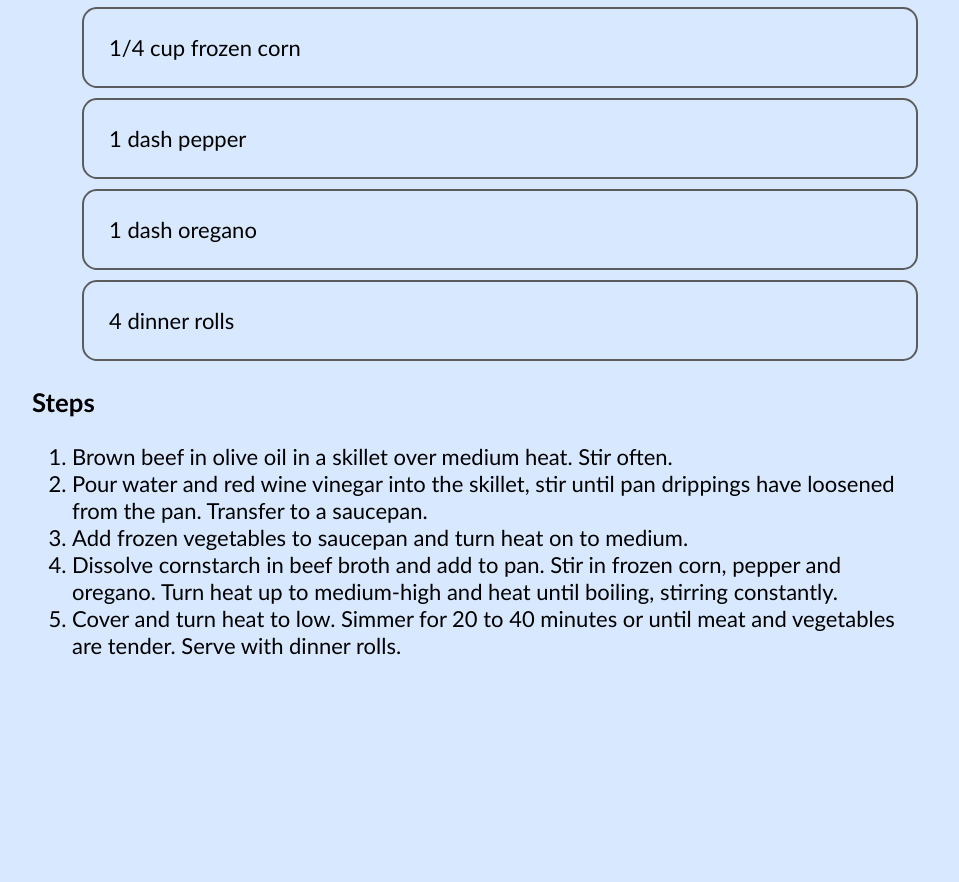
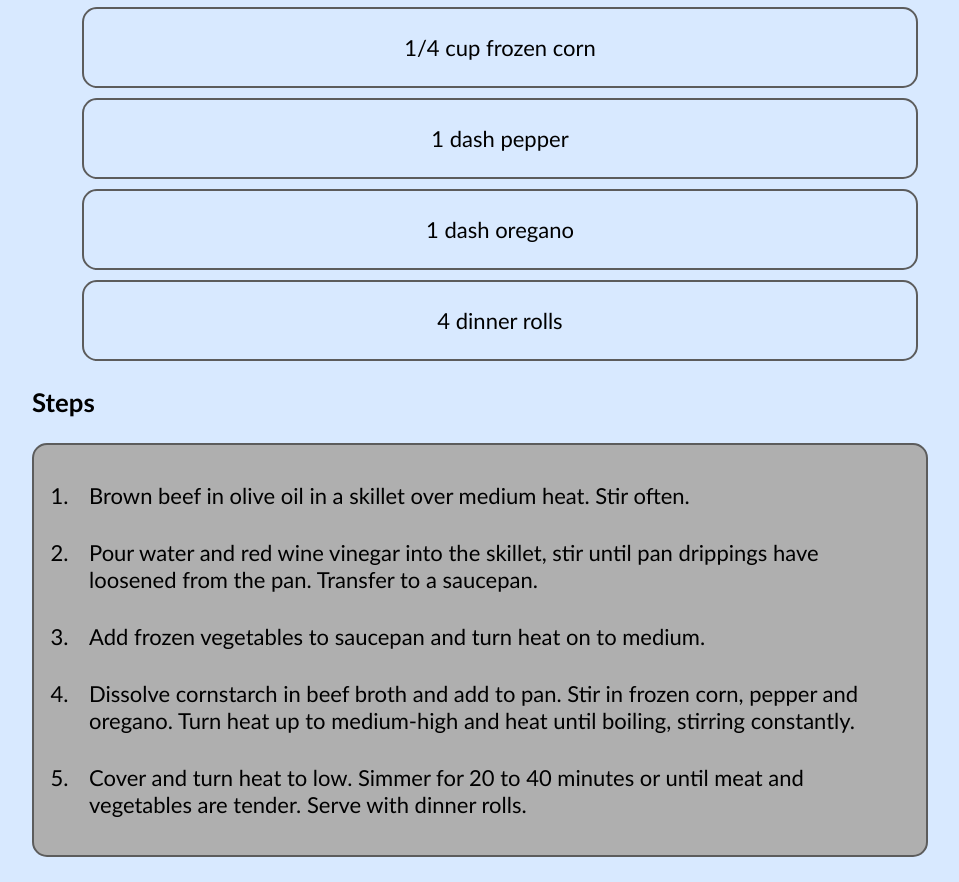
Before and after one commit to kristofNyikes/odin-recipes, a plain HTML site: page recipes/beef-stew.html in a window 1280 px wide. Shown: the part 1416-2298 px from the top of the page, without its empty margins (160-1119 px from the left). Before the commit the page ends 2100 px from the top, so only its background shows below. Drawn offline with Linux system fonts and the light colour scheme.

Commit message:
Add border, background to steps section

```diff
--- a/recipes/beef-stew.html
+++ b/recipes/beef-stew.html
@@ -31,6 +31,7 @@
     </ul>
 
     <h3>Steps</h3>
+    <div class="steps">
         <ol>
             <li>Brown beef in olive oil in a skillet over medium heat. Stir often.</li>
             <li>Pour water and red wine vinegar into the skillet, stir until pan drippings have loosened from the pan. Transfer to a saucepan.</li>
@@ -38,5 +39,6 @@
             <li>Dissolve cornstarch in beef broth and add to pan. Stir in frozen corn, pepper and oregano. Turn heat up to medium-high and heat until boiling, stirring constantly.</li>
             <li>Cover and turn heat to low. Simmer for 20 to 40 minutes or until meat and vegetables are tender. Serve with dinner rolls.</li>
         </ol>
+    </div>
     </body>
     </html>
--- a/styles.css
+++ b/styles.css
@@ -3,6 +3,11 @@ body{
     margin: 25px 15%;
     font-family: 'Trebuchet MS', 'Lucida Sans Unicode', 'Lucida Grande', 'Lucida Sans', Arial, sans-serif;
     font-size: 22px;
+}
+
+a{
+    text-decoration: none;
+    color: #313131;
 }
 
 .main-header{
@@ -22,14 +27,21 @@ body{
 }
 
 ul li{
+
     list-style-type: none;
     border: 2px solid rgb(92, 92, 92);
     margin: 10px;
     padding: 25px;
     border-radius: 15px;
+    text-align: center;
 }
 
-a{
-    text-decoration: none;
-    color: #313131;
+ol li{
+    padding: 15px;
 }
+
+.steps{
+    background-color: rgb(175, 175, 175);
+    border: 2px solid rgb(92, 92, 92);
+    border-radius: 15px;
+}
```
Also changed, not shown: recipes/cassarole.html (+2 -0 lines), recipes/chicken-enchiladas.html (+2 -0 lines). Lines whose indentation alone changed are shown as unchanged.
